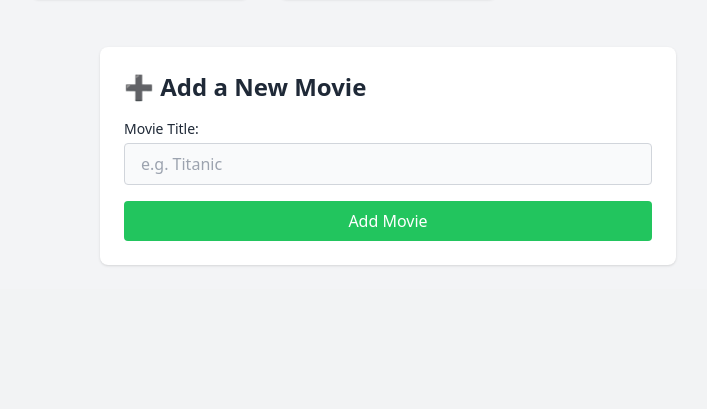
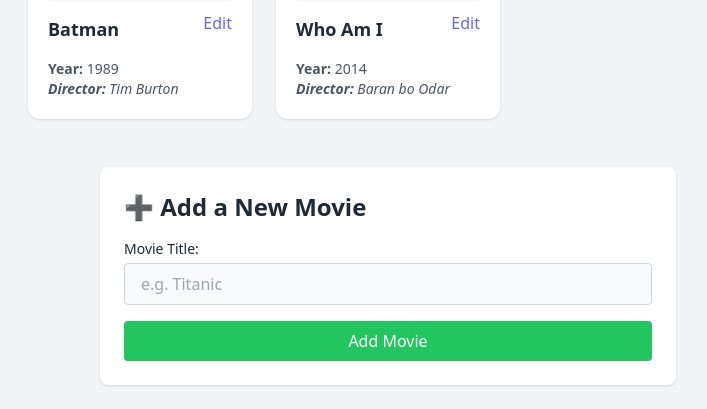
Before and after one commit to Kasayka1999/MoviWebApp, a Flask app: page /users/1/movies in a window 1280 px wide. Shown: the part 941-1350 px from the top of the page, without its empty margins (252-959 px from the left). Before the commit the page ends 1207 px from the top, so only its background shows below. Run offline with Flask 3, Linux system fonts and the light colour scheme; some libraries are stand-ins or nearby versions.

Commit message:
UI changes

```diff
--- a/templates/movies.html
+++ b/templates/movies.html
@@ -3,7 +3,8 @@
 
 <!-- Alert -->
 {% if error %}
-  <div class="bg-red-100 dark:bg-red-400/10 text-red-800 dark:text-red-300 px-4 py-3 rounded-xl shadow mb-6 border border-red-200 dark:border-red-400/30 backdrop-blur">
+<div class="bg-red-100 dark:bg-red-400/10 text-red-800 dark:text-red-300 px-4 py-3 rounded-xl shadow mb-6 border border-red-200 dark:border-red-400/30 backdrop-blur"
+     xmlns="http://www.w3.org/1999/html">
     ⚠️ {{ error }}
   </div>
 {% endif %}
@@ -34,18 +35,17 @@
         </button>
       </form>
 
-      <!-- Poster and Title -->
-      <div class="space-y-3">
+      <!-- Poster -->
       <img src="{{ movie.poster_url }}" alt="Movie Poster"
            class="w-full h-60 object-cover rounded shadow">
 
-        <div class="flex items-center justify-between">
-          <p class="text-xl font-semibold text-gray-800 dark:text-white">
+      <!-- Title and Edit -->
+      <div class="flex items-start justify-between gap-4">
+        <p class="text-base sm:text-lg font-semibold text-gray-800 dark:text-white leading-snug">
           {{ movie.name }}
         </p>
 
-          <!-- Edit Toggle with Pen & Triangle -->
-          <details class="relative ml-2">
+         <details class="relative">
           <summary class="cursor-pointer flex items-center gap-1 text-indigo-500 hover:text-indigo-600 transition text-base leading-none">
               Edit️
             </summary>
@@ -66,6 +66,11 @@
           </form>
         </details>
       </div>
+
+      <!-- Metadata: Year and Director -->
+      <div class="text-sm text-gray-600 dark:text-gray-400">
+        <p></p><span><strong>Year:</strong> {{ movie.year }}</span></p>
+        <span class="italic truncate max-w-[70%] text-right"><strong>Director:</strong> {{ movie.director }}</span></p>
       </div>
     </div>
   {% endfor %}
```
Also changed, not shown: data/moviwebapp.db. Lines whose indentation alone changed are shown as unchanged.
